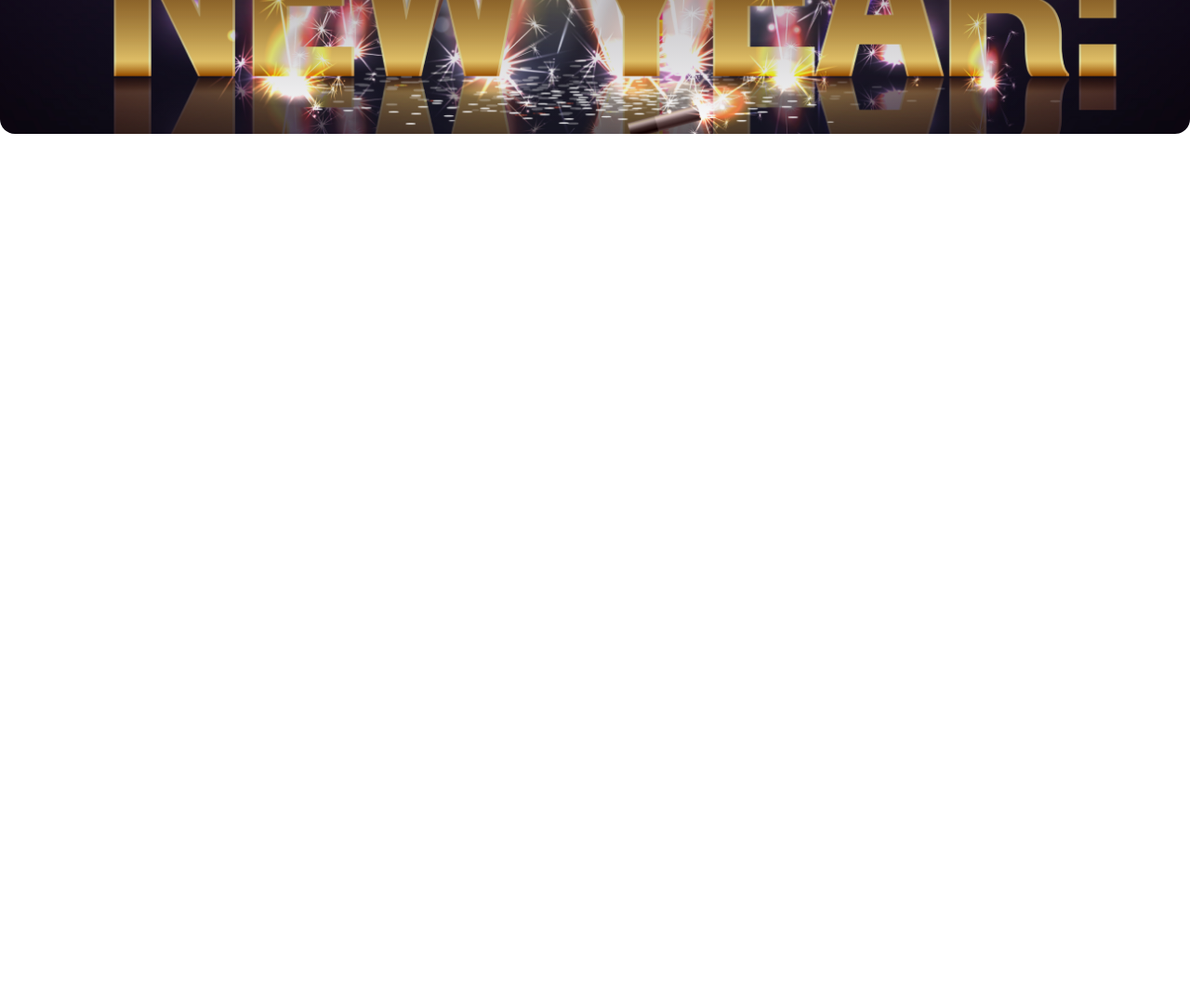
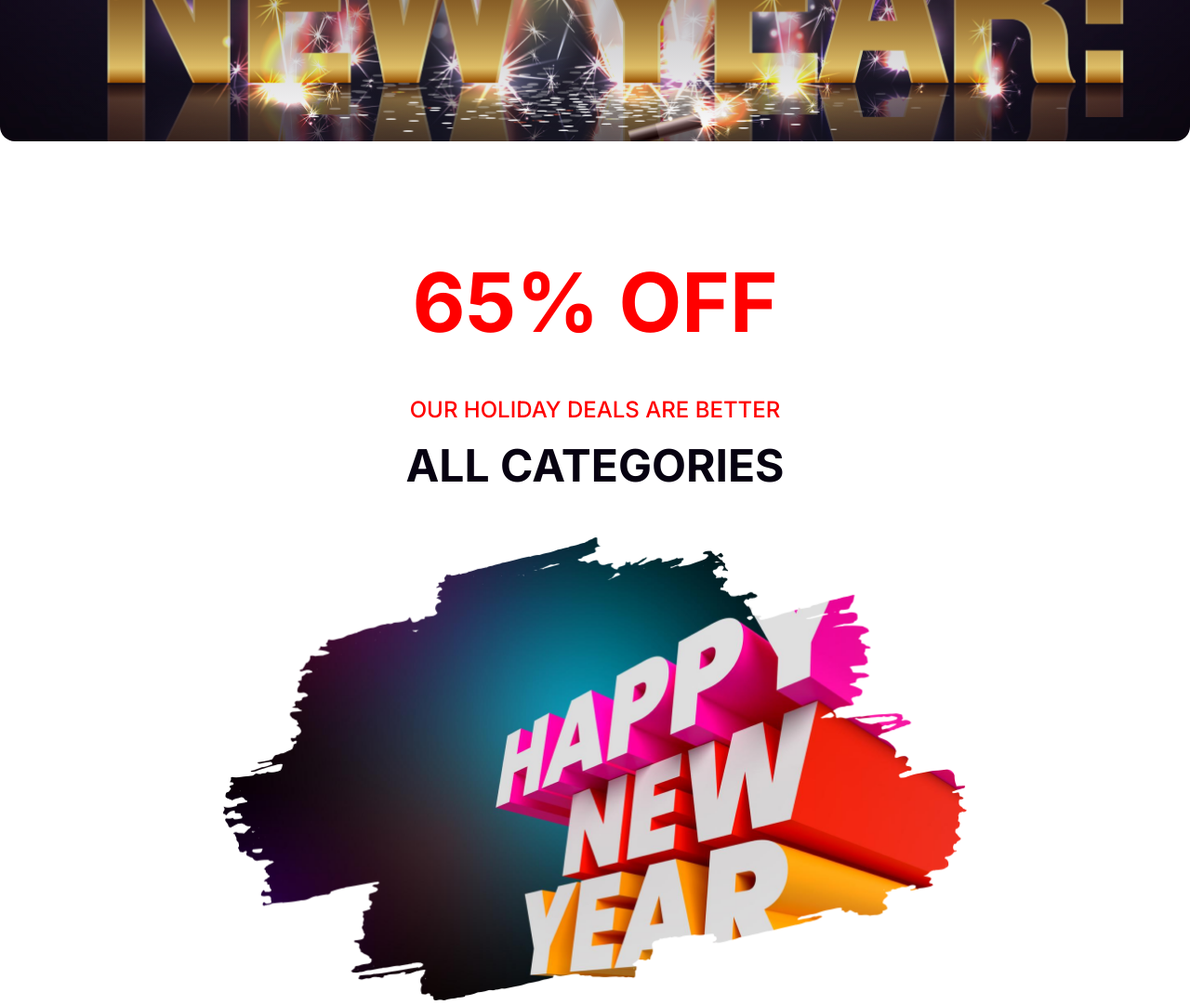
Before and after one commit to msmaahmud/new-year-celebration, a plain HTML site: page index.html in a window 1280 px wide. Shown: the part 500-1581 px from the top of the page at 93% size. Before the commit the page ends 800 px from the top, so only its background shows below. Drawn offline with Linux system fonts and the light colour scheme.

Commit message:
Finish Categories

```diff
--- a/index.html
+++ b/index.html
@@ -21,7 +21,14 @@
         </div>
     </header>
     <main>
-
+        <section>
+            <div class="categories">
+                <h1 class="title">65% OFF</h1>
+                <h5 class="section-subtitle">OUR HOLIDAY DEALS ARE BETTER</h5>
+                <h2 class="subtitle">ALL CATEGORIES</h2>
+                <img src="images/1-new-year-photo.png" alt="Happy New Year">
+            </div>
+        </section>
     </main>
     <footer>
 
--- a/styles/style.css
+++ b/styles/style.css
@@ -8,7 +8,7 @@ body{
     font-family: 'Inter', sans-serif;
     font-weight: 400;
     font-size: 20px;
-    line-height: 32px;
+    line-height: normal;
 }
 .section-title{
     font-family: 'Merriweather', serif;
@@ -18,7 +18,7 @@ body{
     line-height: 95px;
 }
 .section-subtitle{
-    color: #070211;
+    color: #F00;
     font-family: Inter;
     font-size: 24px;
     font-weight: 500;
@@ -58,3 +58,37 @@ body{
     font-weight: 400;
     margin-bottom: 16px;
 }
+
+/* Main Styles */
+
+main section{
+    margin: 0 auto;
+    max-width: 1320px;
+    margin-top: 120px;
+}
+.categories{
+    text-align: center;
+}
+.categories .title{
+    color: #F00;
+    text-align: center;
+    font-size: 88px;
+    font-weight: 700;
+    text-transform: uppercase;
+    margin-bottom: 48px;
+}
+.categories .section-subtitle{
+    text-align: center;
+    margin-bottom: 16px;
+}
+.categories .subtitle{
+    color: #070211;
+    text-align: center;
+    font-size: 48px;
+    font-weight: 700;
+    margin-bottom: 48px;
+}
+.categories img{
+    max-width: 800px;
+    height: auto;
+}
```
Also changed, not shown: images/1-new-year-photo.png (added), images/New Year Photo.png (deleted).
